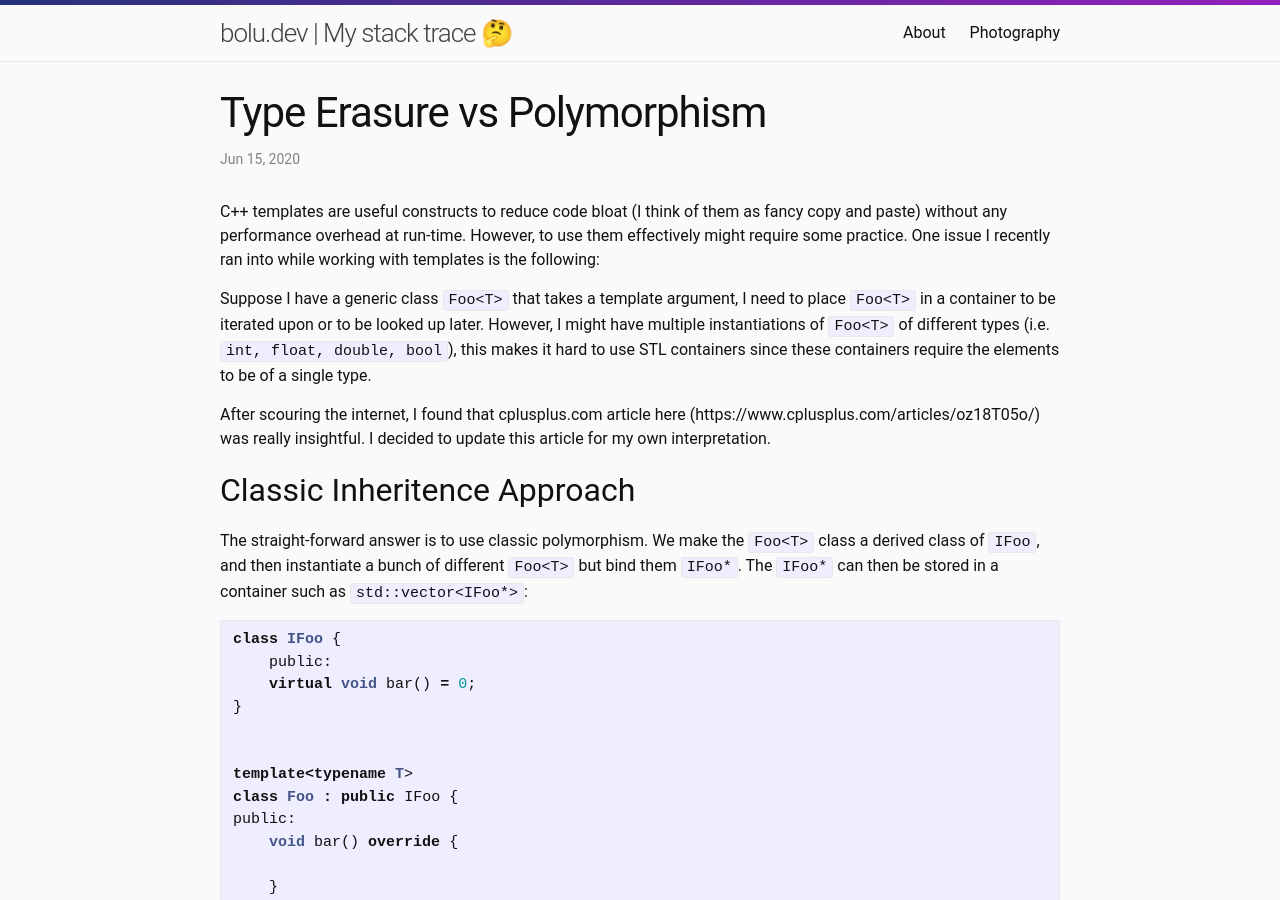
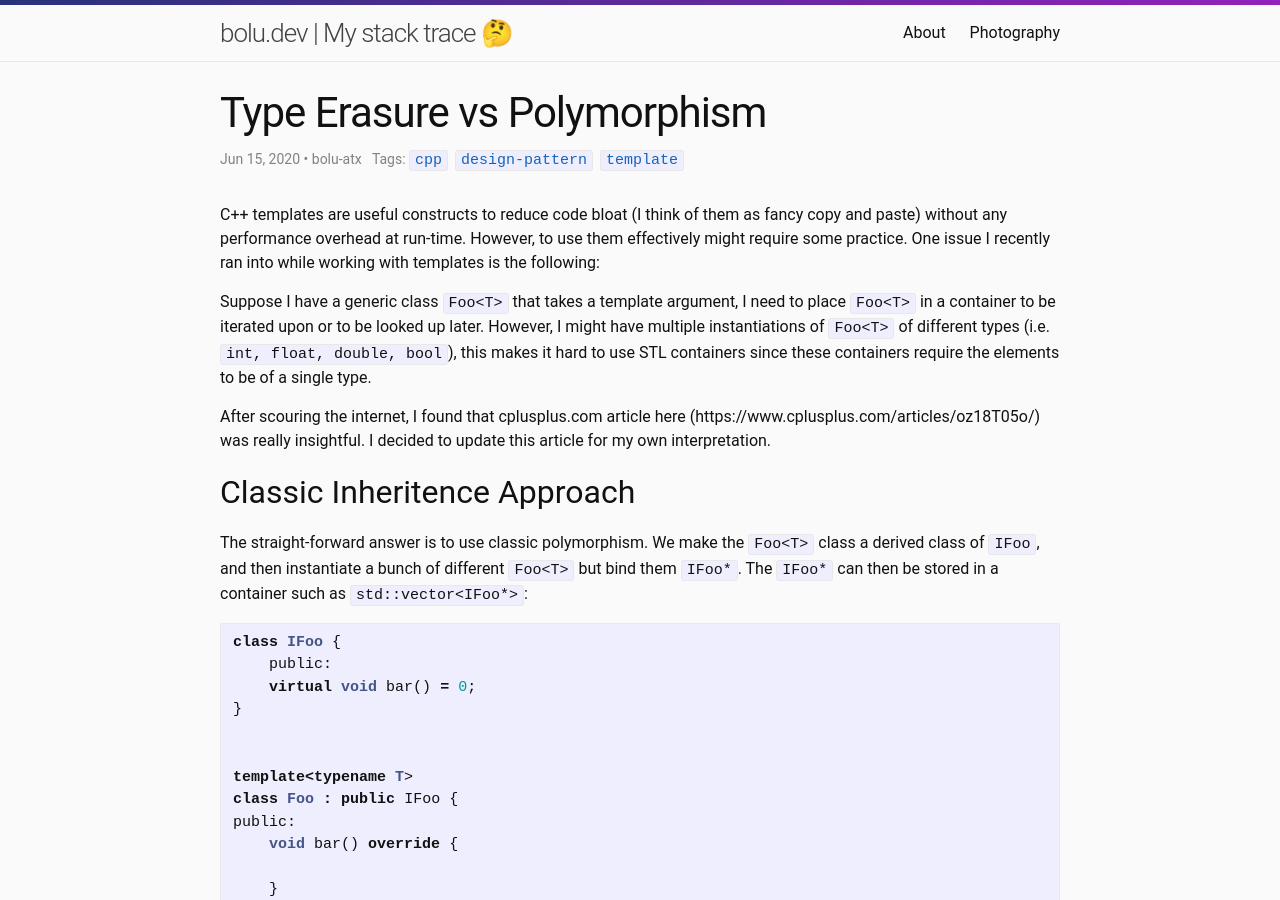
Before and after one commit to bolu-atx/bolu-atx.github.io, a Jekyll site: the page built from _posts/2020-06-15-type-erasure.markdown, in a window 1280 px wide and 900 px high. Built offline with Jekyll 4.4.1, drawn with Linux system fonts in a browser that asks for light colours; some of the changed text lies outside the part shown.

Commit message:
add tags

```diff
--- /dev/null
+++ b/_includes/archive.html
@@ -0,0 +1,11 @@
+{% capture temptags %}
+  {% for tag in site.tags %}
+    {{ tag[1].size | plus: 1000 }}#{{ tag[0] }}#{{ tag[1].size }}
+  {% endfor %}
+{% endcapture %}
+{% assign sortedtemptags = temptags | split:' ' | sort | reverse %}
+{% for temptag in sortedtemptags %}
+  {% assign tagitems = temptag | split: '#' %}
+  {% capture tagname %}{{ tagitems[1] }}{% endcapture %}
+  <a href="/tag/{{ tagname }}"><code class="highligher-rouge"><nobr>{{ tagname }}</nobr></code></a>
+{% endfor %}
--- /dev/null
+++ b/_includes/collect-tags.html
@@ -0,0 +1,18 @@
+{% assign rawtags = "" %}
+{% for post in site.posts %}
+  {% assign ttags = post.tags | join:'|' | append:'|' %}
+  {% assign rawtags = rawtags | append:ttags %}
+{% endfor %}
+{% assign rawtags = rawtags | split:'|' | sort %}
+
+{% assign site.tags = "" %}
+{% for tag in rawtags %}
+  {% if tag != "" %}
+    {% if tags == "" %}
+      {% assign tags = tag | split:'|' %}
+    {% endif %}
+    {% unless tags contains tag %}
+      {% assign tags = tags | join:'|' | append:'|' | append:tag | split:'|' %}
+    {% endunless %}
+  {% endif %}
+{% endfor %}
--- a/_includes/footer.html
+++ b/_includes/footer.html
@@ -30,6 +30,7 @@
 
       <div class="footer-col footer-col-3">
         <p>{{ site.description }}</p>
+        {% include archive.html %}
       </div>
     </div>
 
--- a/_includes/head.html
+++ b/_includes/head.html
@@ -10,4 +10,7 @@
   <link rel="canonical" href="{{ page.url | replace:'index.html','' | prepend: site.baseurl | prepend: site.url }}">
   <link rel="alternate" type="application/rss+xml" title="{{ site.title }}" href="{{ "/feed.xml" | prepend: site.baseurl | prepend: site.url }}">
   <script type="text/javascript" src="https://cdn.mathjax.org/mathjax/latest/MathJax.js?config=TeX-AMS-MML_HTMLorMML"></script>
+  {% if site.tags != "" %}
+  {% include collect-tags.html %}
+{% endif %}
 </head>
--- a/_includes/header.html
+++ b/_includes/header.html
@@ -15,8 +15,10 @@
 
       <div class="trigger">
         {% for my_page in site.pages %}
+          {% if my_page.layout == "page" %}
           {% if my_page.title %}
           <a class="page-link" href="{{ my_page.url | prepend: site.baseurl }}">{{ my_page.title }}</a>
+          {% endif %}
           {% endif %}
         {% endfor %}
       </div>
--- a/_layouts/post.html
+++ b/_layouts/post.html
@@ -5,7 +5,20 @@ layout: default
 
   <header class="post-header">
     <h1 class="post-title" itemprop="name headline">{{ page.title }}</h1>
-    <p class="post-meta"><time datetime="{{ page.date | date_to_xmlschema }}" itemprop="datePublished">{{ page.date | date: "%b %-d, %Y" }}</time>{% if page.author %} • <span itemprop="author" itemscope itemtype="http://schema.org/Person"><span itemprop="name">{{ page.author }}</span></span>{% endif %}</p>
+    <p class="post-meta"><time datetime="{{ page.date | date_to_xmlschema }}"
+        itemprop="datePublished">{{ page.date | date: "%b %-d, %Y" }}</time>{% if page.author %} • <span
+        itemprop="author" itemscope itemtype="http://schema.org/Person"><span
+          itemprop="name">{{ page.author }}</span></span>{% endif %}
+      {% if page.tags.size > 0 %}
+      <span>
+        &nbsp; Tags:
+        {% for tag in page.tags %}
+        {% capture tag_name %}{{ tag }}{% endcapture %}
+        <a href="/tag/{{ tag_name }}"><code class="highligher-rouge"><nobr>{{ tag_name }}</nobr></code>&nbsp;</a>
+        {% endfor %}
+      </span>
+      {% endif %}
+    </p>
   </header>
 
   <div class="post-content" itemprop="articleBody">
--- a/_posts/2020-06-08-helo-world.markdown
+++ b/_posts/2020-06-08-helo-world.markdown
@@ -3,6 +3,7 @@ layout: post
 title:  "Hello World"
 date:   2020-06-08 15:06:06 -0700
 categories: general
+author: bolu-atx
 ---
 
 This is the obligatory "Hello World" post.
--- a/_posts/2020-06-15-type-erasure.markdown
+++ b/_posts/2020-06-15-type-erasure.markdown
@@ -2,7 +2,9 @@
 layout: post
 title:  "Type Erasure vs Polymorphism"
 date:   2020-06-15 15:06:06 -0700
-categories: cpp pattern
+tags: cpp design-pattern template
+author: bolu-atx
+categories: programming
 ---
 
 C++ templates are useful constructs to reduce code bloat (I think of them as fancy copy and paste) without any performance overhead at run-time.
```
Also changed, not shown: _layouts/tag.html (added, +20 -0 lines), tag/cpp.md (added, +5 -0 lines), tag/pattern.md (added, +5 -0 lines), tag/template.md (added, +5 -0 lines).
